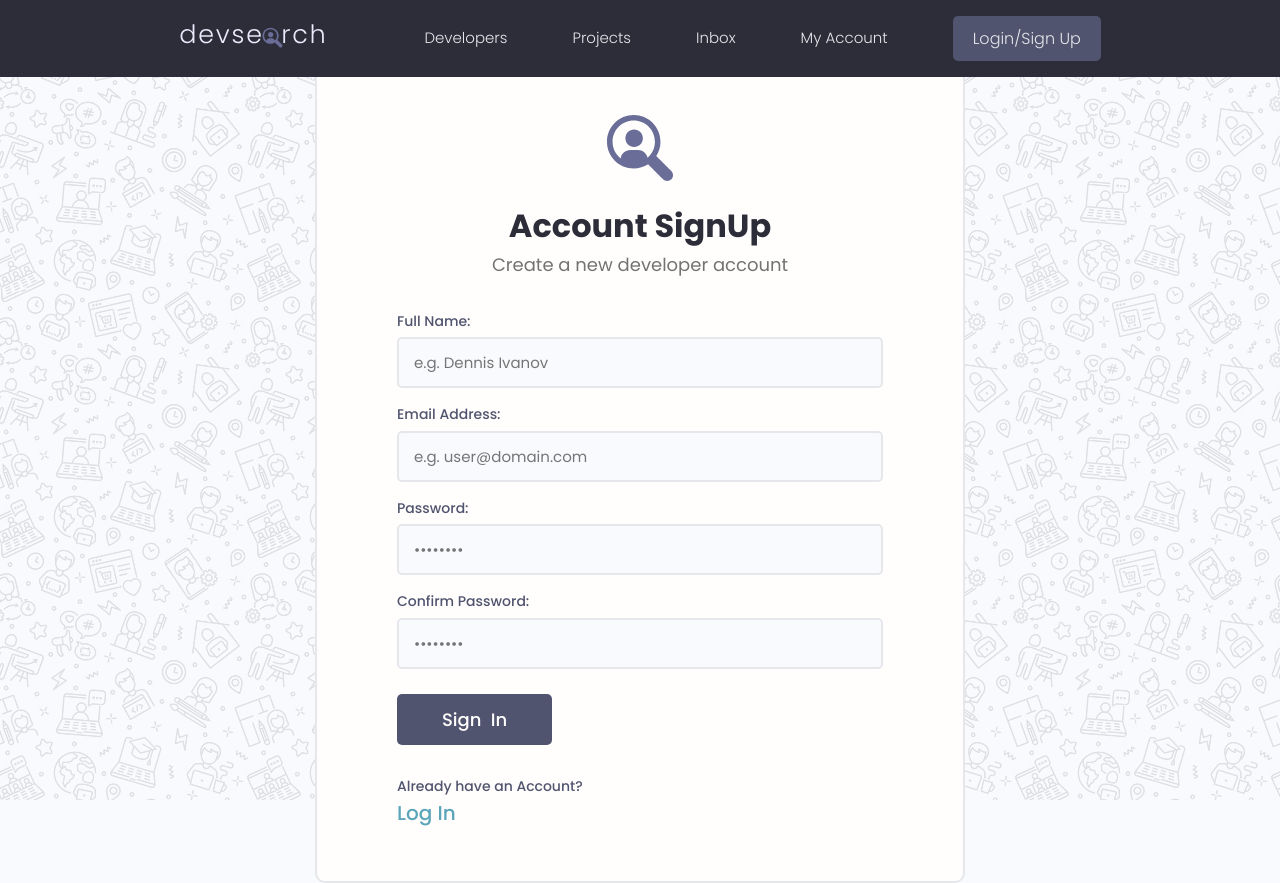
After one commit to kaybrian/Django_Devsearch, a Django app: page /register/ in a window 1280 px wide. The commit adds this page. Run offline with Django 3.2, Linux system fonts and the light colour scheme; some libraries are stand-ins or nearby versions.

Commit message:
added a new user login and logout template system

```diff
--- a/projects/views.py
+++ b/projects/views.py
@@ -2,6 +2,7 @@ from django.shortcuts import render, redirect
 from django.http import HttpResponse
 from .models import *
 from .forms import ProjectForm
+from django.contrib.auth.decorators import login_required
 
 
 def Index(request):
@@ -16,6 +17,7 @@ def project(request, pk):
     return render(request, 'single-project.html', context)
 
 
+@login_required(login_url="login")
 def Createproject(request):
     form = ProjectForm()
 
@@ -29,6 +31,7 @@ def Createproject(request):
     return render(request, 'form-template.html', context)
 
 
+@login_required(login_url="login")
 def Updateproject(request, pk):
     project = Project.objects.get(id=pk)
     form = ProjectForm(instance=project)
@@ -43,6 +46,7 @@ def Updateproject(request, pk):
     return render(request, 'projects/projectform.html', context)
 
 
+@login_required(login_url="login")
 def deleteProject(request, pk):
     project = Project.objects.get(id=pk)
     if request.method == 'POST':
--- a/templates/main.html
+++ b/templates/main.html
@@ -19,7 +19,17 @@
 </head>
 
 <body>
-    {% include 'navbar.html' %} {% block content %} {% endblock content %}
+    {% include 'navbar.html' %}
+    {% if messages %}
+        <ul class="messages">
+            {% for message in messages %}
+            <li{% if message.tags %} class="{{ message.tags }}"{% endif %}>{{ message }}</li>
+            {% endfor %}
+        </ul>
+    {% endif %}
+
+    {% block content %}
+    {% endblock content %}
 
 </body>
 
--- a/templates/navbar.html
+++ b/templates/navbar.html
@@ -17,8 +17,13 @@
                 <li class="header__menuItem"><a href="{% url 'index' %}">Projects</a></li>
                 <li class="header__menuItem"><a href="inbox.html">Inbox</a></li>
                 <li class="header__menuItem"><a href="account.html">My Account</a></li>
-                <li class="header__menuItem"><a href="login.html" class="btn btn--sub">Login/Sign Up</a></li>
-                <li class="header__menuItem"><a href="{% url 'create-project' %}" class="btn btn--sub">Add Project</a></li>
+
+                {% if request.user.is_authenticated %}
+                <li class="header__menuItem"><a href="{% url 'create-project' %}">Add Project</a></li>
+                <li class="header__menuItem"><a href="{% url 'logout' %}" class="btn btn--sub">Log out</a></li>
+                {% else %}
+                <li class="header__menuItem"><a href="{% url 'login' %}" class="btn btn--sub">Login/Sign Up</a></li>
+                {% endif %}
             </ul>
         </nav>
     </div>
--- /dev/null
+++ b/users/forms.py
@@ -0,0 +1,12 @@
+from django.forms import ModelForm
+from django.contrib.auth.models import User
+from django.contrib.auth.forms import UserCreationForm
+
+
+class CustomUserForm(UserCreationForm):
+    class meta:
+        model = User
+        fields = '__all__'
+        label = {
+            'first_name': 'Name',
+        }
--- /dev/null
+++ b/users/templates/users/login_register.html
@@ -0,0 +1,126 @@
+{% extends 'main.html' %}
+{% load static %}
+
+
+{% block content %}
+
+{% if page == 'register' %}
+    <div class="auth">
+      <div class="card">
+        <div class="auth__header text-center">
+          <a href="/">
+            <img src="{% static 'images/icon.svg' %}" alt="icon" />
+          </a>
+          <h3>Account SignUp</h3>
+          <p>Create a new developer account</p>
+        </div>
+
+        <form action="{% url 'register' %}" method="POST" class="form auth__form">
+        {% csrf_token %}
+          <!-- Input:Text -->
+          <div class="form__field">
+            <label for="formInput#text">Full Name: </label>
+            <input
+              class="input input--text"
+              id="formInput#text"
+              type="text"
+              name="text"
+              placeholder="e.g. Dennis Ivanov"
+            />
+          </div>
+
+          <!-- Input:Email -->
+          <div class="form__field">
+            <label for="formInput#email">Email Address: </label>
+            <input
+              class="input input--email"
+              id="formInput#email"
+              type="email"
+              name="email"
+              placeholder="e.g. user@domain.com"
+            />
+          </div>
+
+          <!-- Input:Password -->
+          <div class="form__field">
+            <label for="formInput#password">Password: </label>
+            <input
+              class="input input--password"
+              id="formInput#passowrd"
+              type="password"
+              name="password"
+              placeholder="••••••••"
+            />
+          </div>
+          <!-- Input:Password -->
+          <div class="form__field">
+            <label for="formInput#confirm-password">Confirm Password: </label>
+            <input
+              class="input input--password"
+              id="formInput#confirm-passowrd"
+              type="password"
+              name="confirm-password"
+              placeholder="••••••••"
+            />
+          </div>
+          <div class="auth__actions">
+            <input class="btn btn--sub btn--lg" type="submit" value="Sign  In" />
+          </div>
+        </form>
+        <div class="auth__alternative">
+          <p>Already have an Account?</p>
+          <a href="{% url 'login' %}">Log In</a>
+        </div>
+      </div>
+    </div>
+
+{% else %}
+<form method="POST" action="{% url 'login' %}">
+{% csrf_token %}
+   <div class="auth">
+      <div class="card">
+        <div class="auth__header text-center">
+          <a href="/">
+            <img src="{% static 'images/icon.svg' %}" alt="icon" />
+          </a>
+          <h3>Account Login</h3>
+          <p>Hello Developer, Welcome Back!</p>
+        </div>
+
+        <form action="{% url 'login' %}" method="POST" class="form auth__form">
+        {% csrf_token %}
+          <!-- Input:Email -->
+          <div class="form__field">
+            <label for="formInput#text">Username: </label>
+            <input
+              class="input input--text"
+              id="formInput#text"
+              type="text"
+              name="username"
+              placeholder="Enter your username..."
+            />
+          </div>
+
+          <!-- Input:Password -->
+          <div class="form__field">
+            <label for="formInput#password">Password: </label>
+            <input
+              class="input input--password"
+              id="formInput#passowrd"
+              type="password"
+              name="password"
+            />
+          </div>
+          <div class="auth__actions">
+            <input class="btn btn--sub btn--lg" type="submit" value="Log In" />
+            <a href="forgetpassword.html">Forget Password?</a>
+          </div>
+        </form>
+        <div class="auth__alternative">
+          <p>Don’t have an Account?</p>
+          <a href="{% url 'register' %}">Sign Up</a>
+        </div>
+      </div>
+    </div>
+{% endif %}
+{% endblock content %}
--- a/users/urls.py
+++ b/users/urls.py
@@ -4,6 +4,10 @@ from . import views
 
 
 urlpatterns = [
+    path('login/', views.loginPage, name='login'),
+    path('logout/', views.logoutUser, name='logout'),
+    path('register/', views.registerUser, name='register'),
+
     path('', views.profile, name='profile'),
     path('profile/<str:pk>', views.userProfile, name='user-profile'),
 ]
--- a/users/views.py
+++ b/users/views.py
@@ -1,5 +1,60 @@
-from django.shortcuts import render
+from django.shortcuts import render, redirect
 from .models import Profile
+from django.contrib.auth import login, authenticate, logout
+from django.contrib.auth.models import User
+from django.contrib import messages
+from .forms import CustomUserForm
+
+
+def loginPage(request):
+    page = 'login'
+    if request.user.is_authenticated:
+        return redirect('profile')
+
+    if request.method == "POST":
+        username = request.POST['username']
+        password = request.POST['password']
+
+        try:
+            user = User.objects.get(username=username)
+        except:
+            messages.error(request, "User does not exist")
+
+        user = authenticate(request, username=username, password=password)
+
+        if user is not None:
+            login(request, user)
+            return redirect('profile')
+        else:
+            messages.error(request, "Username or password is incorrect")
+    context = {}
+    return render(request, 'users/login_register.html', context)
+
+
+def logoutUser(request):
+    logout(request)
+    messages.error(request, "User was Logged out")
+    return redirect('login')
+
+
+def registerUser(request):
+    page = 'register'
+    form = CustomUserForm()
+    if request.method == 'POST':
+        form = CustomUserForm(request.POST)
+        if form.is_valid():
+            user = form.save(commit=False)
+            user.username = user.username.lower()
+            user.save()
+            messages.success(request, "New user account was created ")
+
+            login(request, user)
+            return redirect('profile')
+        else:
+            messages.error(request, "An error occurred while creating")
+
+    context = {'page': page, 'form': form}
+    return render(request, 'users/login_register.html', context)
 
 
 def profile(request):
```
Also changed, not shown: templates/login.html (added, +67 -0 lines), templates/signup.html (added, +89 -0 lines), db.sqlite3.
